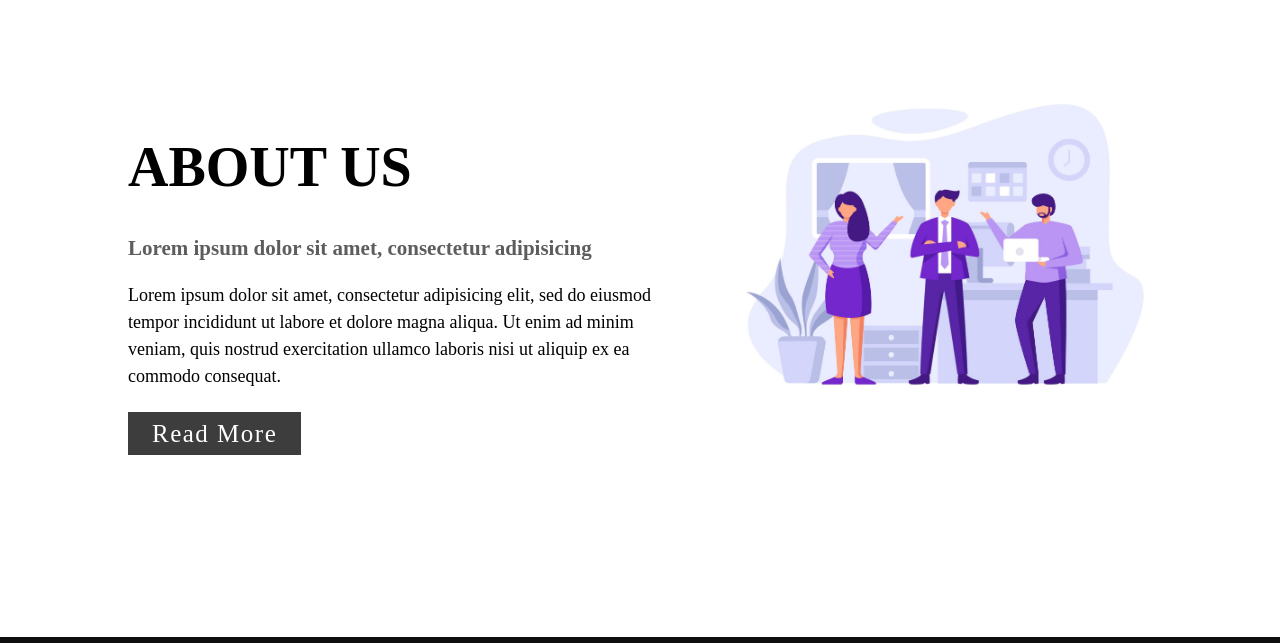
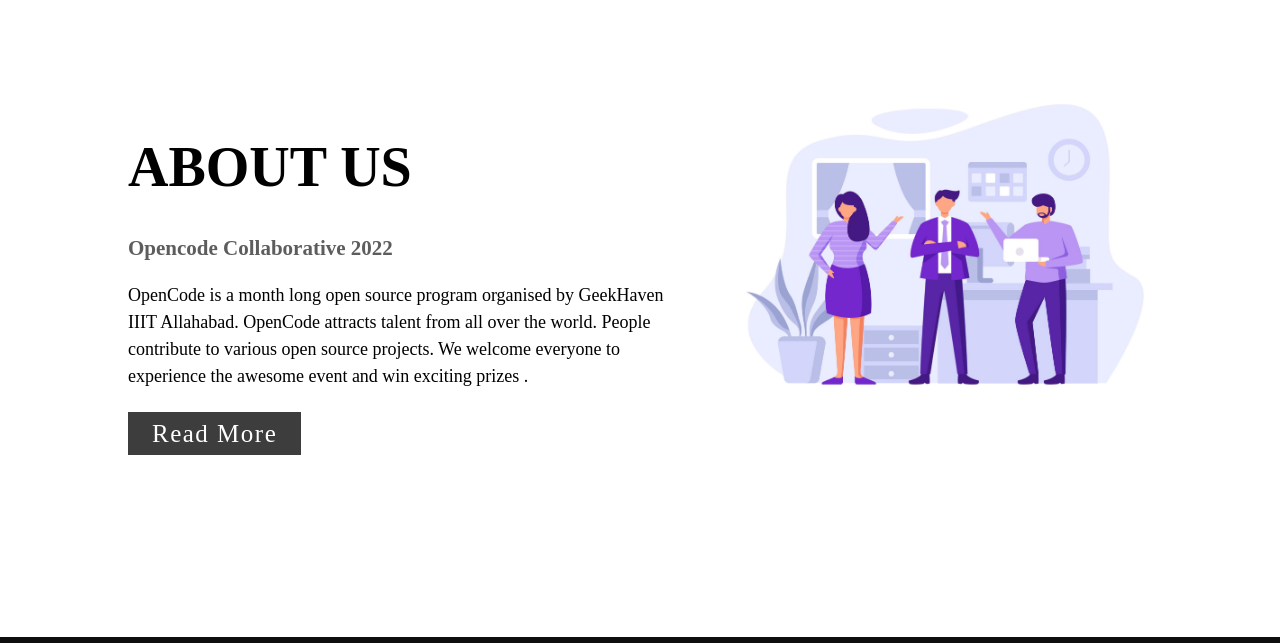
Before and after one commit to opencodeiiita/Collaborative-Web-2022, a website: page index.html in a window 1280 px wide. Shown: the part 802-1445 px from the top of the page. Drawn offline with nearby package versions, Linux system fonts and the light colour scheme.

Commit message:
changes-done

```diff
--- a/index.html
+++ b/index.html
@@ -80,11 +80,10 @@
             <h1>About Us</h1>
           </div>
           <div class="content">
-            <h3>Lorem ipsum dolor sit amet, consectetur adipisicing</h3>
-            <p>Lorem ipsum dolor sit amet, consectetur adipisicing elit, sed do eiusmod
-            tempor incididunt ut labore et dolore magna aliqua. Ut enim ad minim veniam,
-            quis nostrud exercitation ullamco laboris nisi ut aliquip ex ea commodo
-            consequat.</p>
+            <h3>Opencode Collaborative 2022</h3>
+            <p>OpenCode is a month long open source program organised by GeekHaven IIIT Allahabad.
+               OpenCode attracts talent from all over the world. People contribute to various open source projects.
+               We welcome everyone to experience the awesome event and win exciting prizes .</p>
             <div class="button">
               <a href="">Read More</a>
             </div>
```
